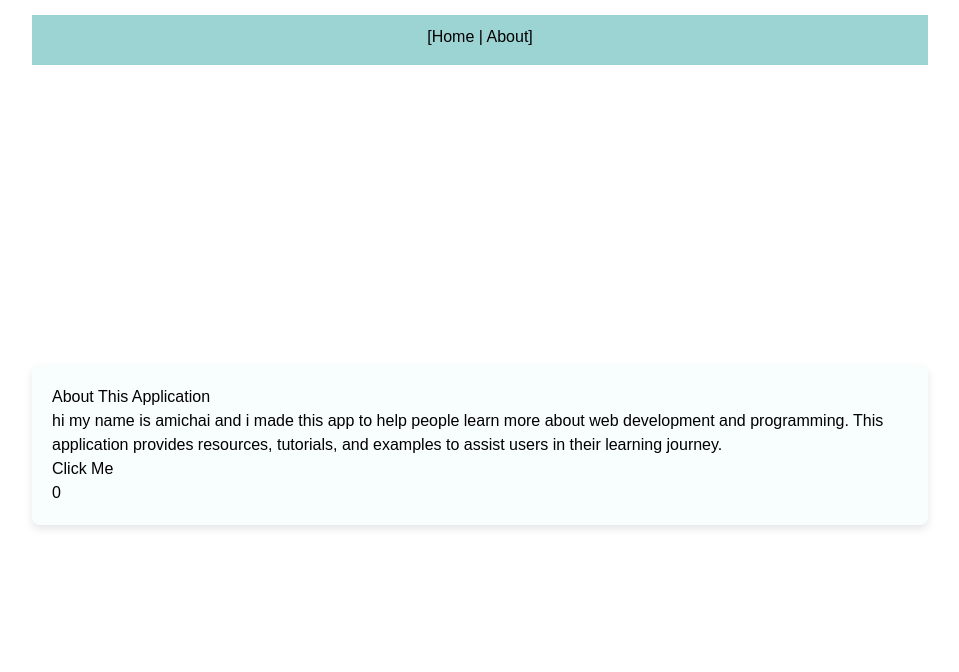
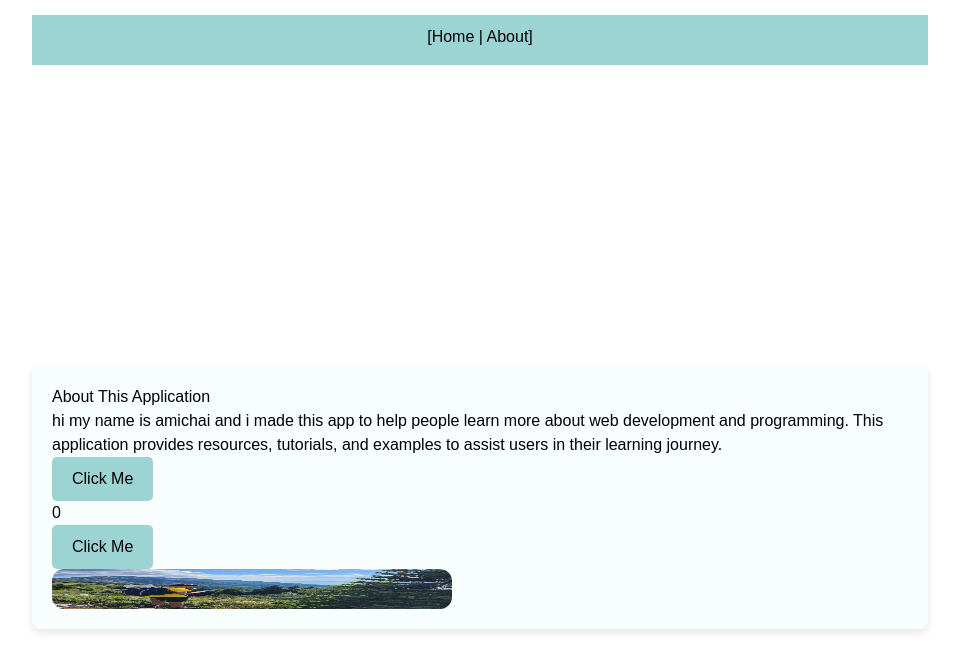
Before and after one commit to amichaibuskila-tech/my-crm, a Next.js app: page /about in a window 1280 px wide. Shown: the top 672 px of the page, without its empty margins (160-1119 px from the left). Built offline with nearby package versions, Linux system fonts and the light colour scheme.

Commit message:
add image and button

```diff
--- a/src/app/about/page.js
+++ b/src/app/about/page.js
@@ -7,6 +7,10 @@ export default function Home() {
 
   function handleClick() {
     setCount(count + 1);
+  }
+
+function resetCount() {
+    setCount(0);
   }
 
   return (
@@ -19,6 +23,10 @@ export default function Home() {
       <button onClick={handleClick}> Click Me</button>
       <br />
       {count}
+      <br />
+      <button onClick={resetCount}> Click Me</button>
+
+      <img className="logo" src="./logo.jpeg" alt="About Image" width={400} height={300} />
     </div>
 
   );
--- a/src/app/globals.css
+++ b/src/app/globals.css
@@ -66,3 +66,19 @@ body {
   box-shadow: 0 4px 8px rgba(0, 0, 0, 0.1);
   color : black;
 }
+button {
+  background-color: #9cd4d4;
+  color: black;
+  border: none;
+  padding: 10px 20px;
+  border-radius: 5px;
+  cursor: pointer;
+  font-size: 16px;
+}
+
+.logo {
+  height: 40px;
+  vertical-align: middle;
+  margin-right: 10px;
+  border-radius: 12px;
+}
```
Also changed, not shown: public/logo.jpeg (renamed from src/app/about/logo.jpeg).
